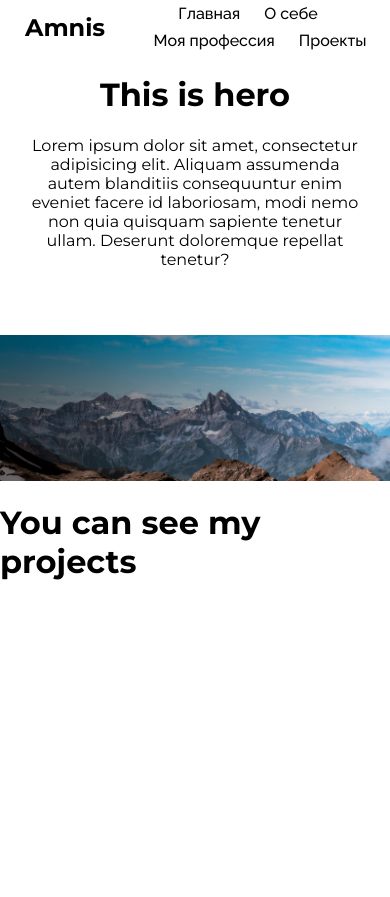
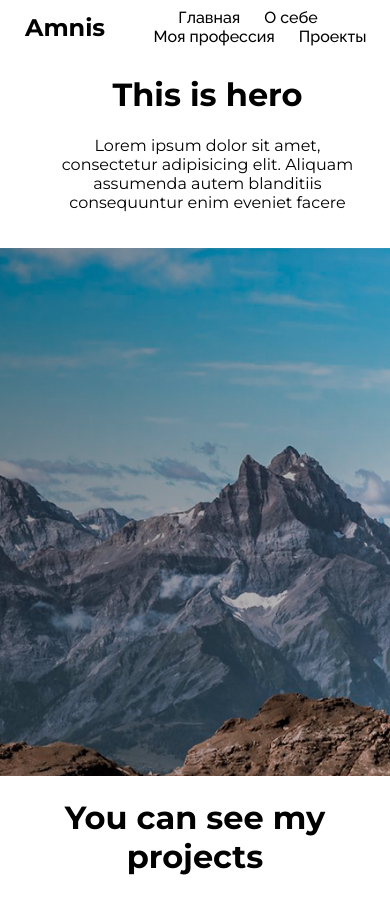
Before and after one commit to Internet-programming-labs/Lab2, a PHP site: page /about_me.php in a window 390 px wide. Before the commit the page ends 580 px from the top, so only its background shows below. Run offline with PHP 8.4, Linux system fonts and the light colour scheme.

Commit message:
Added about_me adaptability

```diff
--- a/Styles/about_me.css
+++ b/Styles/about_me.css
@@ -13,113 +13,67 @@ html, body
     font-family: Montserrat;
 }
 
-.media img
+._ibg
+{
+    position: relative;
+}
+
+._ibg img
 {
     position: absolute;
     max-width: 100%;
-    z-index: 2;
+    height: 100%;
+    top: 0;
+    left: 0;
+    object-fit: cover;
+    z-index: -10;
 }
 
-.hero_container
+.media_content img
+{
+    position: relative;
+    max-width: 100%;
+    top: 0;
+    left: 0;
+    z-index: -10;
+}
+
+.media_content
+{
+    width: 100%;
+}
+
+.hero_item
 {
     position: absolute;
-    top: 150px;
+    margin: 10% 0 0 0;
     width: 45%;
-    z-index: 10;
+    padding: 0 0 0 25px;
     color: white;
-    margin: 0 0 0 5%;
 }
 
 @media(max-width: 874px)
 {
     .media img
     {
-        padding: 50px 0 0 0;
+        padding: 20px 0 0 0;
         position: initial;
     }
-    .hero_container
+    .hero_item
     {
         position: initial;
+        margin: 0 auto;
+        width: 88%;
         color: #000;
         text-align: center;
-        margin: 0 auto;
-        width: 88%;
     }
 }
 
-.hero_item
+@media(max-width: 670px)
 {
-
+    .media img
+    {
+        object-fit: cover;
+        height: 65%;
+    }
 }
-
-
-
-/*
-.background_1{
-    width: 100%;
-    position: relative;
-}
-
-.background_1 img{
-    width: 100%;
-}
-
-.background_1_fitting{
-    position:absolute;
-}
-
-.background_1_text{
-    transform: translateY(125%);
-    margin-left: 25%;
-    max-width: 430px;
-    font-size: 17px;
-    color: white;
-}
-
-.background_1_text h1{
-    margin: 0;
-}
-
-.background_1_text p{
-    margin: 0;
-    padding-top: 5%;
-}
-
-.test_container{
-    display: flex;
-    justify-content: flex-end;
-}
-
-.test_box1{
-    width: 100px;
-    height: 100px;
-    border: 1px solid silver;
-}
-
-.test_box2{
-    width: 100px;
-    height: 100px;
-    border: 1px solid silver;
-}
-
-/*
-.present{
-    text-align: center;
-    margin: 0 auto;
-}
-
-.present_bg_text_container{
-    position: absolute;
-    display: flex;
-}
-
-.present_bg_text_panel{
-    background-color: red;
-}
-
-.some_test{
-    width: 100px;
-    height: 100px;
-    background-color: blue;
-}
-*/
--- a/Styles/header.css
+++ b/Styles/header.css
@@ -16,7 +16,8 @@ body{
 .header{
 
     background-color: white;
-    height: 54px;
+    min-height: 54px;
+    z-index: 10;
 }
 
 .header_content
@@ -24,7 +25,7 @@ body{
     margin: 0;
     display: flex;
     align-items: center;
-    height: 100%;
+    min-height: 54px;
     padding: 0 0 0 25px;
 }
 
@@ -40,15 +41,6 @@ body{
         margin: 0 0 0 25px
     }
 }
-/*
-@media(max-width: 600px)
-{
-    .navigation
-    {
-        margin: 0 30px;
-    }
-}
- */
 
 .navigation > ul{
     display: flex;
@@ -95,63 +87,9 @@ body{
 
 .logo img{
     width: 108px;
-    /*float: left;*/
 }
 
-/*
-
-.header{
-    padding: 0 5%;
-    margin: 0;
-    background: red;
-    width: 100%;
-    height: 5%;
-}
-
-
-
-.menu{
-    float:left;
-}
-.selected{
-    font-weight: bold;
-}
-
-.navigation{
-    margin: 0;
-    padding: 0;
-    list-style: none;
-}
-
-.navigation > ul li a{
-    display: block;
-    padding: 10px;
-    text-decoration: none;
-    color: black;
-}
-
-.navigation > ul{
-    display: flex;
-    float: left;
-    font-family: 'Raleway', sans-serif;
-}
-
-.navigation ul{
-    list-style: none;
-    margin: 0;
-    padding: 0;
-}
-
-
-
-.navigation > ul > li:hover{
-    text-decoration: underline;
-}
-*/
-
 .welcome{
-    /*display: flex;*/
-    /*justify-content: center;*/
     font-size: 25px;
     font-family: 'Raleway', sans-serif;
     font-weight: unset;
--- a/about_me.php
+++ b/about_me.php
@@ -11,55 +11,16 @@
 </head>
 <body>
 
-    <?php
-    include('header.php');
-    ?>
-
-
-    <div class = "media">
-        <div class = "hero_container">
-            <div class = "hero_item">
+    <?php include("header.php") ?>
+        <div class = "media">
+            <div class = "media_content">
+                <div class = "hero_item">
                 <h1>This is hero</h1>
-                <p>Lorem ipsum dolor sit amet, consectetur adipisicing elit. Aliquam assumenda autem blanditiis consequuntur enim eveniet facere
-                    id laboriosam, modi nemo non quia quisquam sapiente tenetur ullam. Deserunt doloremque repellat tenetur?</p>
+                    <p>Lorem ipsum dolor sit amet, consectetur adipisicing elit. Aliquam assumenda autem blanditiis consequuntur enim eveniet facere</p>
+                </div>
+                    <img src = "images/bg_about_me_1.png" alt = "bg_about_me_1">
             </div>
         </div>
-        <img src = "images/bg_about_me_1.png" alt = "bg_about_me_1">
-    </div>
-    <h1>You can see my projects</h1>
-    <!--
-    <div class = "background_1">
-        <div class = "background_1_fitting">
-            <div class = "background_1_text">
-                    <h1 class = "c-heading_3"> Меня зовут Саша Долгов. Текст текст текст</h1>
-                    <p class = "c-paragraph-2">Встроенные функции обеспечивают большую эффективность и безопасность при просмотре страниц в Интернете.</p>
-            </div>
-
-        </div>
-        <img src = "images/bg_about_me_1.png" alt = "bg_about_me_1"> </img>
-    </div>
-
-
-    <div class = "test_container">
-        <div class = "test_box1"></div>
-        <div class = "test_box2"></div>
-    </div>
-
-    <div class = "present">
-        <div class = "present_header">
-            <h1 class = "c-heading_3">Настоящее</h1>
-        </div>
-        <div class = "present_bg_container">
-            <div class = "present_bg_text_container">
-                <div class = "present_bg_text_panel">
-                    <h1>Hello world!</h1>
-                </div>
-            </div>
-            <div class = "some_test"> </div>
-
-            <img src = "images/bg_about_me_2.png" alt = "bg_about_me_2.png">
-        </div>
-    </div>
-    -->
+    <h1 style = "text-align: center;">You can see my projects</h1>
 </body>
 </html>
--- a/header.php
+++ b/header.php
@@ -7,7 +7,7 @@
             <ul>
                 <li><a href="index.php"> Главная</a></li>
                 <li><a href="about_me.php"> О себе</a></li>
-                <li><a href="my_profession.php"> Моя профессия</a></li>
+                <li><a href="for_tests.php"> Моя профессия</a></li>
                 <li><a href="projects.php"> Проекты</a></li>
             </ul>
         </nav>
--- a/index.php
+++ b/index.php
@@ -16,7 +16,7 @@
             <h1 class = "welcome_heading">Добро пожаловать</h1>
             <p class = "welcome_description">Lorem ipsum dolor sit amet, consectetur adipisicing elit. Dolor explicabo facere incidunt maxime molestiae voluptas!</p>
             <div class = "welcome_buttons">
-                <a href = "" class = "projects_link">Посмотреть проекты</a>
+                <a href = "projects.php" class = "projects_link">Посмотреть проекты</a>
             </div>
         </div>
     </div>
```
Also changed, not shown: Styles/for_tests.css (added, +37 -0 lines), for_tests.php (added, +17 -0 lines).
